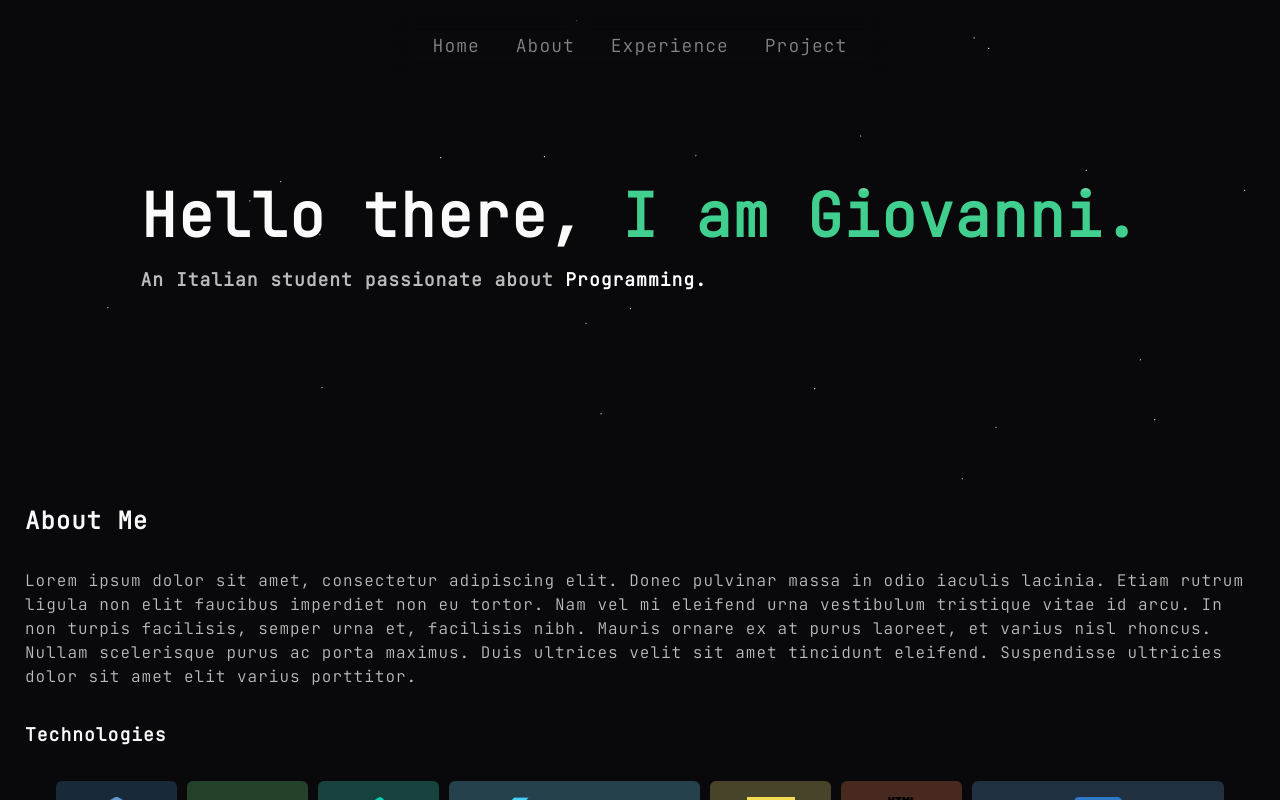
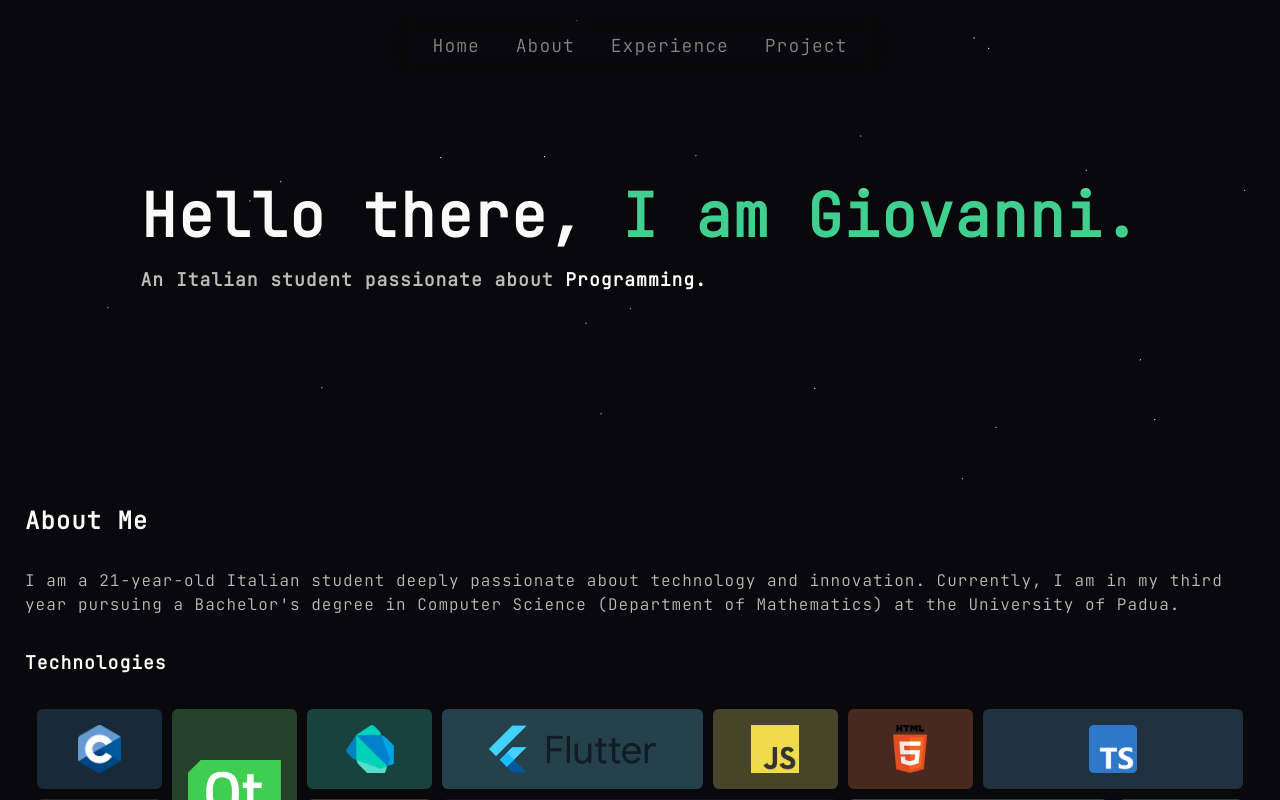
Before and after one commit to GiovanniMenon/portfolio, a Next.js app: page / in a window 1280 px wide. Shown: the top 800 px of the page. Built offline with nearby package versions, Linux system fonts and the light colour scheme.

Commit message:
14/02/2024 - Develop - About

```diff
--- a/src/components/main/mainComponent.tsx
+++ b/src/components/main/mainComponent.tsx
@@ -7,14 +7,8 @@ import ExperienceGrid from "@/components/main/experience/experienceGrid";
 
 function MainComponent() {
   const text = `
-        Lorem ipsum dolor sit amet, consectetur adipiscing elit.
-        Donec pulvinar massa in odio iaculis lacinia.
-        Etiam rutrum ligula non elit faucibus imperdiet non eu tortor.
-        Nam vel mi eleifend urna vestibulum tristique vitae id arcu.
-        In non turpis facilisis, semper urna et, facilisis nibh.
-        Mauris ornare ex at purus laoreet, et varius nisl rhoncus.
-        Nullam scelerisque purus ac porta maximus. Duis ultrices velit sit amet tincidunt eleifend.
-        Suspendisse ultricies dolor sit amet elit varius porttitor. `;
+        I am a 21-year-old Italian student deeply passionate about technology and innovation.
+        Currently, I am in my third year pursuing a Bachelor's degree in Computer Science (Department of Mathematics) at the University of Padua.`;
 
   return (
     <div className="max-w-[1300px] mx-auto p-[25px] flex flex-col md:gap-20">
--- a/src/components/main/technlogies/gridSkill.tsx
+++ b/src/components/main/technlogies/gridSkill.tsx
@@ -7,7 +7,7 @@ function GridSkill() {
     <div className="flex flex-col gap-8">
       <h2 className="font-bold text-lg">Technologies</h2>
       {/* Bento Grid*/}
-      <div className="grid mx-auto w-full md:w-[95%] h-full grid-cols-2 md:grid-cols-9 auto-rows-[80px] gap-2.5 ">
+      <div className="grid mx-auto w-full md:w-[98%] h-full grid-cols-2 md:grid-cols-9 auto-rows-[80px] gap-2.5 ">
         {GridItems.map((item, index) => {
           return (
             <GridItem
```
